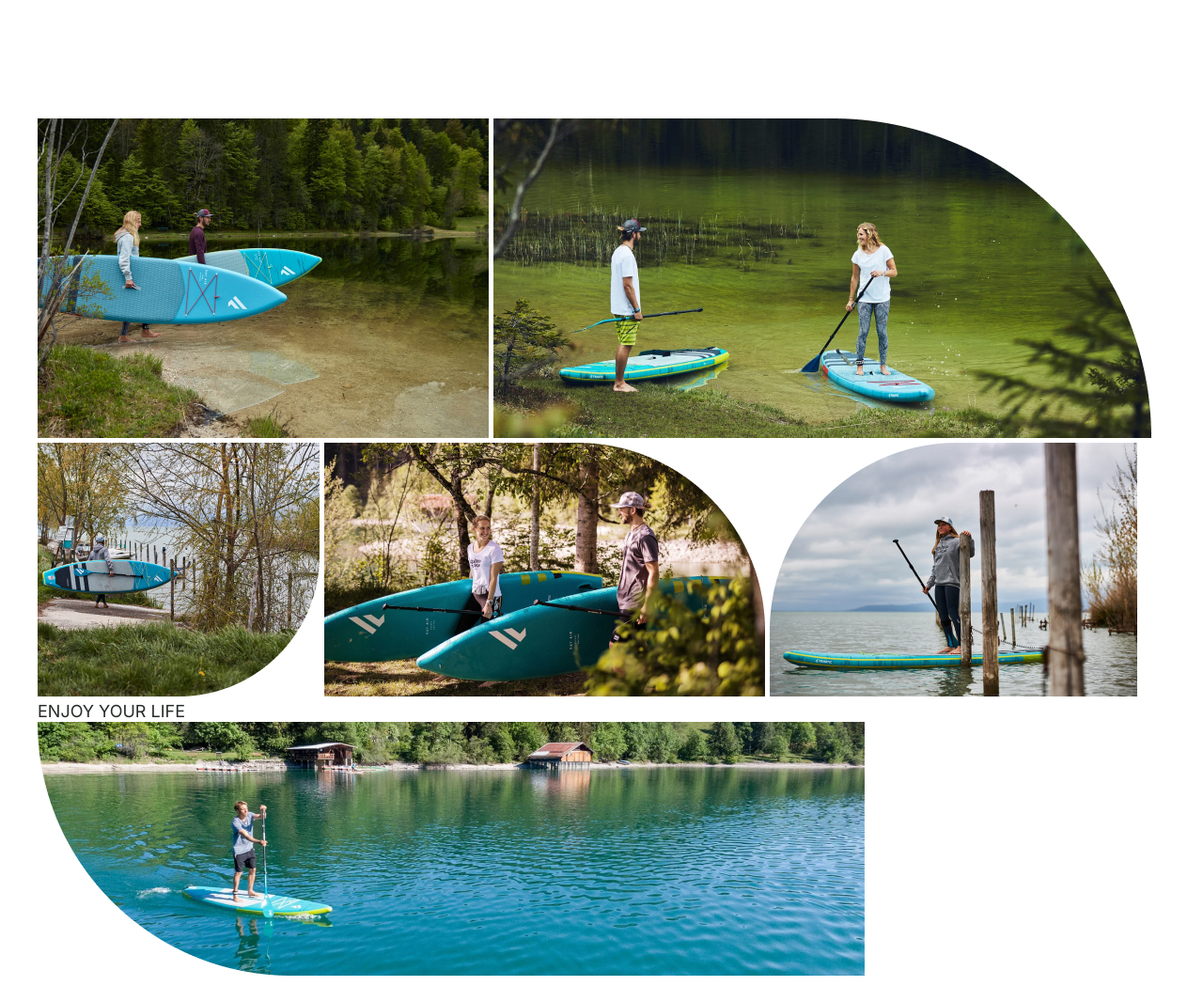
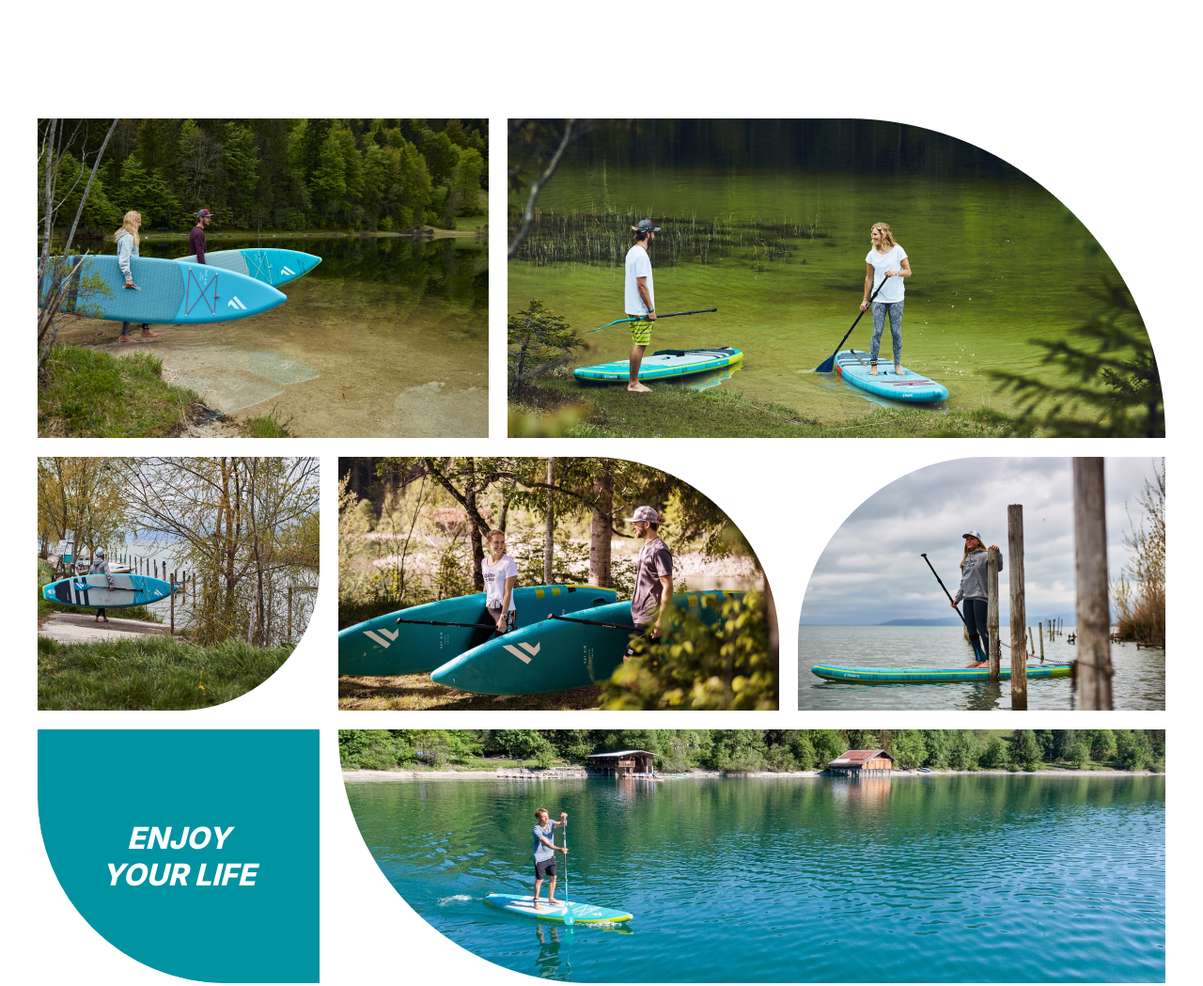
Before and after one commit to kostya-alch/aqua-club, a plain HTML site: page index.html in a window 1280 px wide. Shown: the part 5040-6089 px from the top of the page at 94% size. Drawn offline with Linux system fonts and the light colour scheme.

Commit message:
gallery max ready

```diff
--- a/css/style.css
+++ b/css/style.css
@@ -508,4 +508,35 @@ header::after {
   border-radius: 0 0 0 300px;
 }
 
+.gallery-max {
+  display: grid;
+  grid-template-columns: 300px 469px 391px;
+  grid-template-rows: 340px 270px 270px;
+  gap: 20px;
+}
+
+.gallery-max__img--2 {
+  grid-column: 2 /-1;
+  justify-self: end;
+}
+
+.gallery-max__img--6 {
+  grid-column: 2 /-1;
+}
+
+.gallery-max__text {
+  background-color: #0093a1;
+  border: 1px solid #0093a1;
+  border-radius: 0 0 0 200px;
+  font-style: italic;
+  font-weight: 800;
+  font-size: 32px;
+  line-height: 39px;
+  text-align: center;
+  color: #ffffff;
+  display: flex;
+  justify-content: center;
+  align-items: center;
+}
+
 /*Technology*/
--- a/index.html
+++ b/index.html
@@ -239,7 +239,7 @@
                   alt="gallery photo 1"
                 />
                 <img
-                  class="gallery-max__img"
+                  class="gallery-max__img gallery-max__img--2"
                   src="./assets/images/technology/galmax2.jpg"
                   alt="gallery photo 2"
                 />
@@ -258,9 +258,12 @@
                   src="./assets/images/technology/galmax5.jpg"
                   alt="gallery photo 5"
                 />
-                <p class="gallery-max__text">ENJOY YOUR LIFE</p>
+                <p class="gallery-max__text">
+                  ENJOY <br />
+                  YOUR LIFE
+                </p>
                 <img
-                  class="gallery-max__img"
+                  class="gallery-max__img gallery-max__img--6"
                   src="./assets/images/technology/galmax6.jpg"
                   alt="gallery photo 6"
                 />
```
